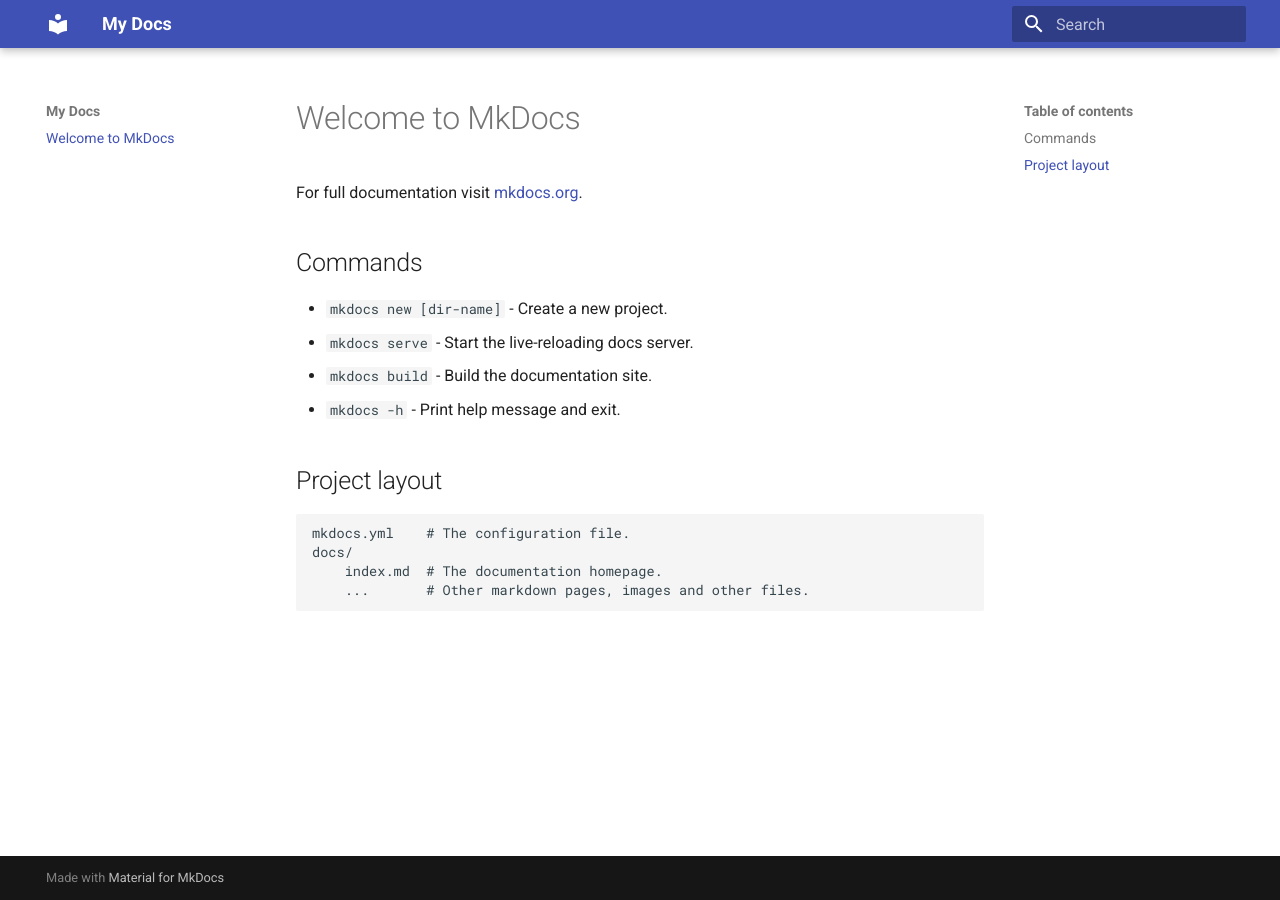
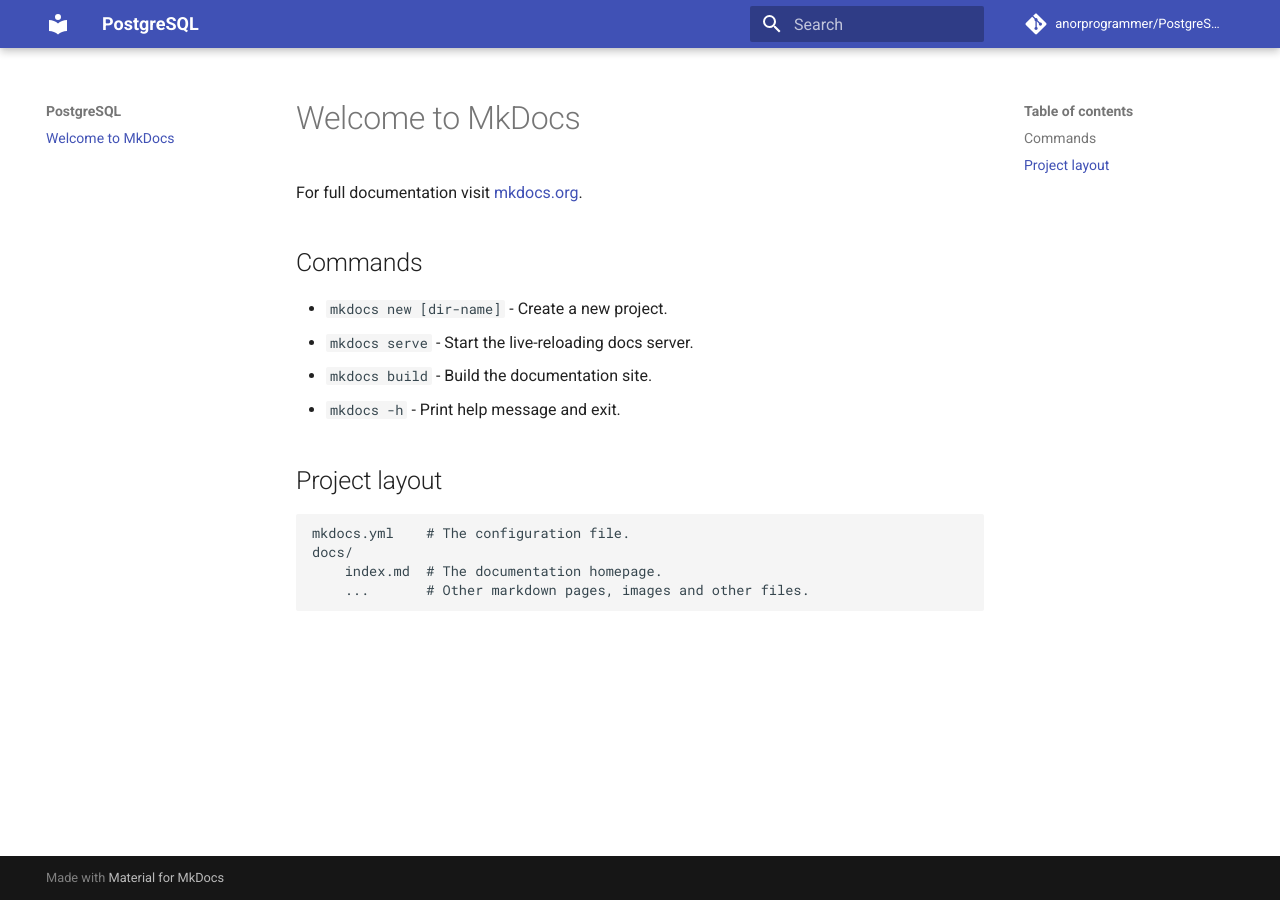
Before and after one commit to anorprogrammer/PostgreSQL, an MkDocs documentation site: the page built from docs/index.md, in a window 1280 px wide. Built offline with MkDocs 1.6.1 and Material for MkDocs 9.7.7, drawn with Linux system fonts in a browser that asks for light colours; comment, search, counter and statistics services are not loaded.

Commit message:
Update mkdocs.yml

```diff
--- a/mkdocs.yml
+++ b/mkdocs.yml
@@ -1,3 +1,6 @@
-site_name: My Docs
+site_name: PostgreSQL
+
 theme:
   name: material
+repo_name: anorprogrammer/PostgreSQL
+repo_url: https://github.com/anorprogrammer/PostgreSQL
```
